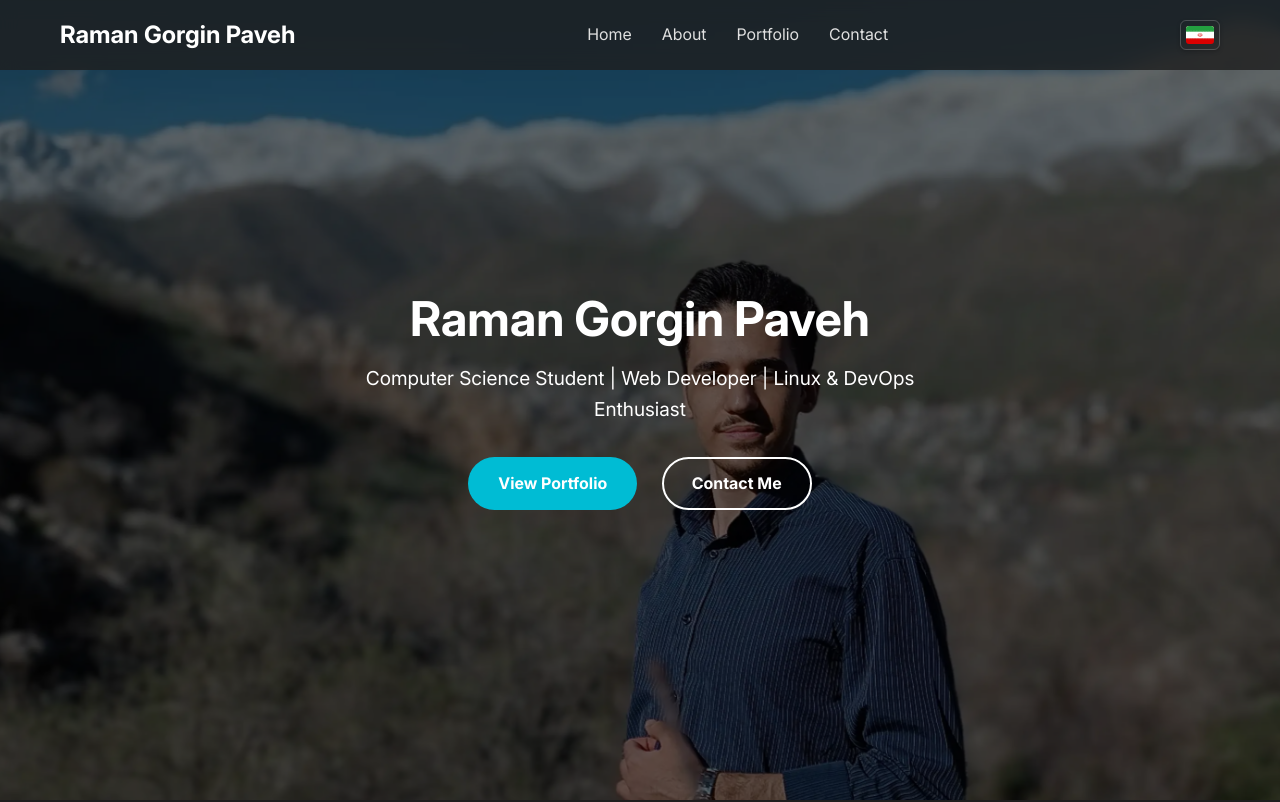
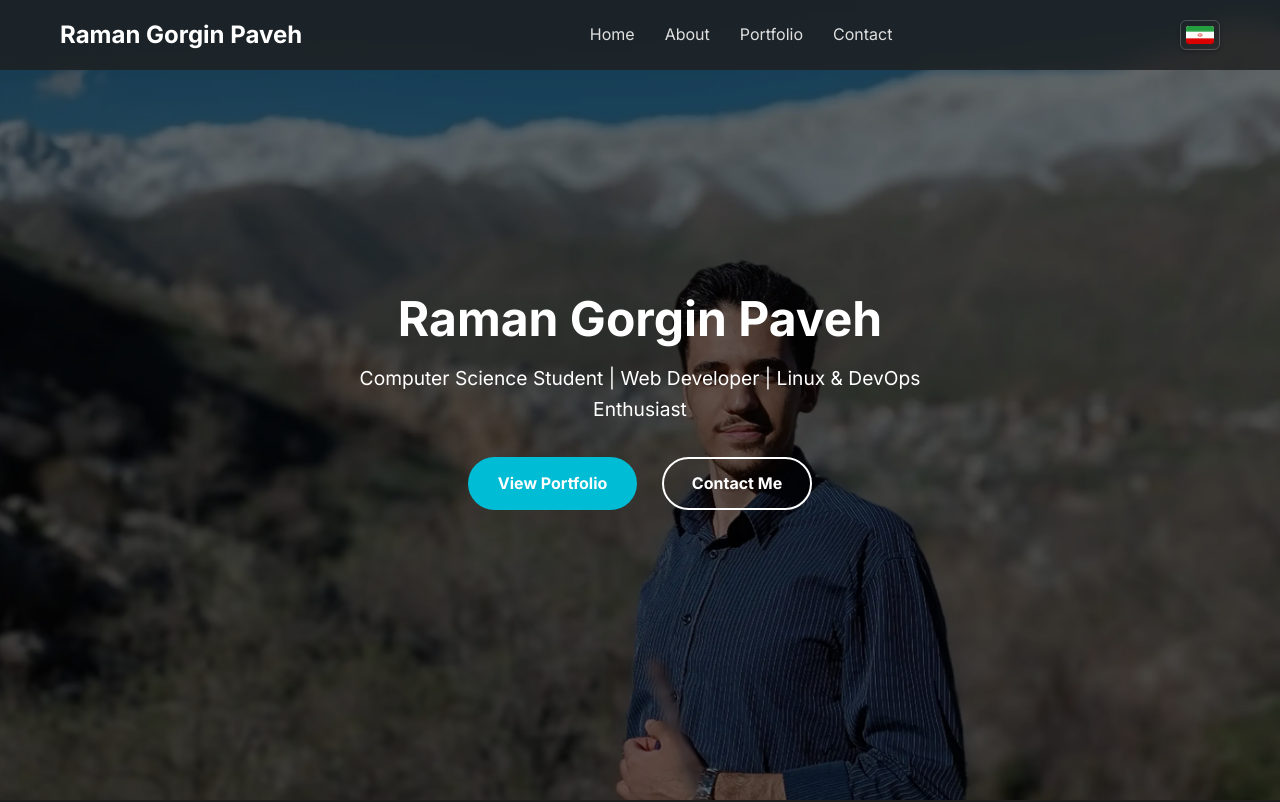
Before and after one commit to ramangorgin/portfolio, a plain HTML site: page en/index.html in a window 1280 px wide. Shown: the top 802 px of the page. Drawn offline with Linux system fonts and the light colour scheme.

Commit message:
Replaced local font definitions with Google Fonts CDN links for Vazirmatn and Inte

```diff
--- a/en/index.html
+++ b/en/index.html
@@ -5,6 +5,9 @@
     <meta name="viewport" content="width=device-width, initial-scale=1.0">
     <meta name="description" content="Raman Gorgin Paveh's personal website, Web Developer and Linux/DevOps enthusiast">
     <title>Raman Gorgin Paveh | Web Developer</title>
+    <link rel="preconnect" href="https://fonts.googleapis.com">
+    <link rel="preconnect" href="https://fonts.gstatic.com" crossorigin>
+    <link href="https://fonts.googleapis.com/css2?family=Inter:wght@100..900&display=swap" rel="stylesheet">
     <link rel="canonical" href="https://ramangorgin.ir/en/">
     <link rel="stylesheet" href="style.css">
     <link rel="alternate" hreflang="fa" href="https://ramangorgin.ir/">
--- a/en/style.css
+++ b/en/style.css
@@ -1,19 +1,3 @@
-@font-face {
-    font-family: 'Inter';
-    src: url('/fonts/inter/InterVariableFontopszwght.ttf') format('truetype');
-    font-weight: 100 900;
-    font-style: normal;
-    font-display: swap;
-}
-
-@font-face {
-    font-family: 'Inter';
-    src: url('/fonts/inter/InterItalicVariableFontopszwght.ttf') format('truetype');
-    font-weight: 100 900;
-    font-style: italic;
-    font-display: swap;
-}
-
 :root {
     --primary-color: #00bcd4;
     --dark-bg: #121212;
--- a/style.css
+++ b/style.css
@@ -1,75 +1,3 @@
-@font-face {
-    font-family: 'Vazirmatn';
-    src: url('/fonts/vazirmatn/Thin.woff2') format('woff2');
-    font-weight: 100;
-    font-style: normal;
-    font-display: swap;
-}
-
-@font-face {
-    font-family: 'Vazirmatn';
-    src: url('/fonts/vazirmatn/ExtraLight.woff2') format('woff2');
-    font-weight: 200;
-    font-style: normal;
-    font-display: swap;
-}
-
-@font-face {
-    font-family: 'Vazirmatn';
-    src: url('/fonts/vazirmatn/Light.woff2') format('woff2');
-    font-weight: 300;
-    font-style: normal;
-    font-display: swap;
-}
-
-@font-face {
-    font-family: 'Vazirmatn';
-    src: url('/fonts/vazirmatn/Regular.woff2') format('woff2');
-    font-weight: 400;
-    font-style: normal;
-    font-display: swap;
-}
-
-@font-face {
-    font-family: 'Vazirmatn';
-    src: url('/fonts/vazirmatn/Medium.woff2') format('woff2');
-    font-weight: 500;
-    font-style: normal;
-    font-display: swap;
-}
-
-@font-face {
-    font-family: 'Vazirmatn';
-    src: url('/fonts/vazirmatn/SemiBold.woff2') format('woff2');
-    font-weight: 600;
-    font-style: normal;
-    font-display: swap;
-}
-
-@font-face {
-    font-family: 'Vazirmatn';
-    src: url('/fonts/vazirmatn/Bold.woff2') format('woff2');
-    font-weight: 700;
-    font-style: normal;
-    font-display: swap;
-}
-
-@font-face {
-    font-family: 'Vazirmatn';
-    src: url('/fonts/vazirmatn/ExtraBold.woff2') format('woff2');
-    font-weight: 800;
-    font-style: normal;
-    font-display: swap;
-}
-
-@font-face {
-    font-family: 'Vazirmatn';
-    src: url('/fonts/vazirmatn/Black.woff2') format('woff2');
-    font-weight: 900;
-    font-style: normal;
-    font-display: swap;
-}
-
 /* --- Global Styles & Variables --- */
 :root {
     --primary-color: #00bcd4;
```
Also changed, not shown: index.html (+3 -0 lines).
